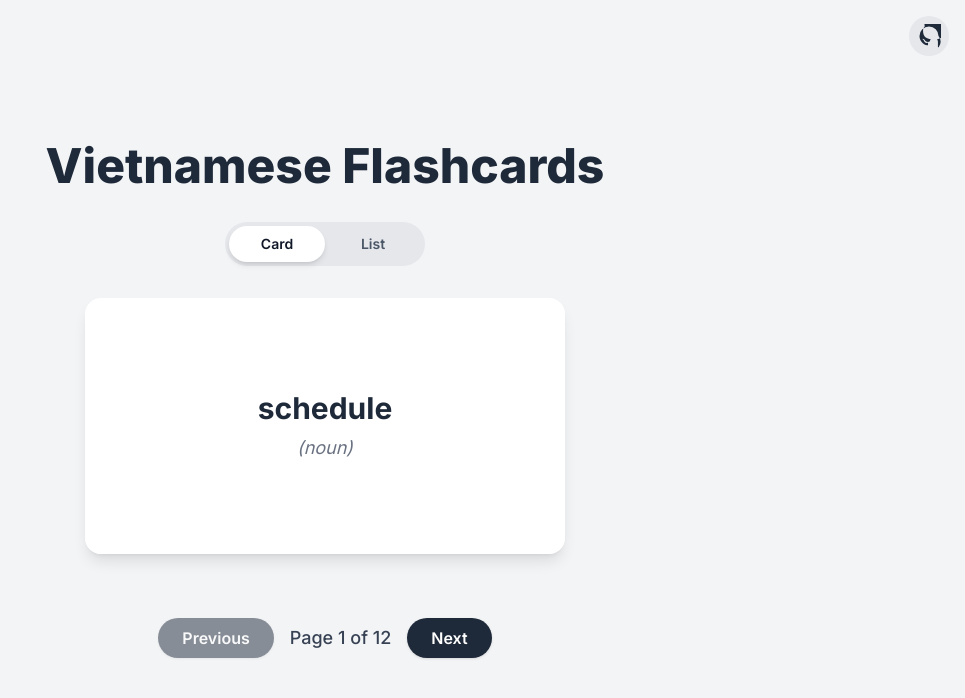
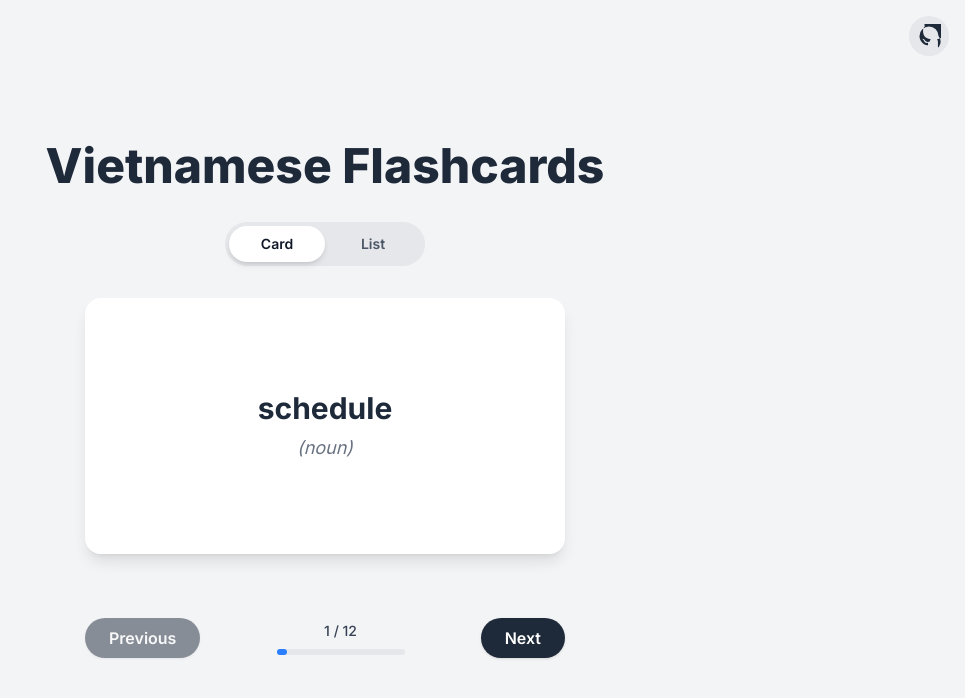
Before and after one commit to ttanlocc/flashcard-app, a Next.js app: page / in a window 1280 px wide. Shown: the top 698 px of the page, without its empty margins (315-1280 px from the left). Built offline with nearby package versions, Linux system fonts and the light colour scheme.

Commit message:
feat: Add progress bar to card view

```diff
--- a/src/components/FlashcardViewer.tsx
+++ b/src/components/FlashcardViewer.tsx
@@ -36,6 +36,8 @@ export const FlashcardViewer = ({ flashcards }: { flashcards: Flashcard[] }) =>
   const totalPages = flashcards.length;
   const currentCard = flashcards[currentPage];
 
+  const progressPercentage = totalPages > 0 ? ((currentPage + 1) / totalPages) * 100 : 0;
+
   useEffect(() => {
     setIsFlipped(false);
   }, [currentPage]);
@@ -64,7 +66,7 @@ export const FlashcardViewer = ({ flashcards }: { flashcards: Flashcard[] }) =>
           />
         )}
       </div>
-      <div className="mt-8 flex items-center justify-center gap-4">
+      <div className="mt-8 flex w-full items-center justify-between">
         <button
           onClick={goToPreviousPage}
           disabled={currentPage === 0}
@@ -72,9 +74,19 @@ export const FlashcardViewer = ({ flashcards }: { flashcards: Flashcard[] }) =>
         >
           Previous
         </button>
-        <span className="text-lg font-medium text-gray-700 dark:text-gray-300">
-          Page {currentPage + 1} of {totalPages}
-        </span>
+
+        <div className="flex flex-col items-center gap-2">
+          <span className="text-sm font-medium text-gray-700 dark:text-gray-300">
+            {currentPage + 1} / {totalPages}
+          </span>
+          <div className="w-32 h-1.5 rounded-full bg-gray-200 dark:bg-gray-700">
+            <div
+              className="h-1.5 rounded-full bg-blue-500 transition-all duration-300 ease-out"
+              style={{ width: `${progressPercentage}%` }}
+            ></div>
+          </div>
+        </div>
+
         <button
           onClick={goToNextPage}
           disabled={currentPage >= totalPages - 1}
```
